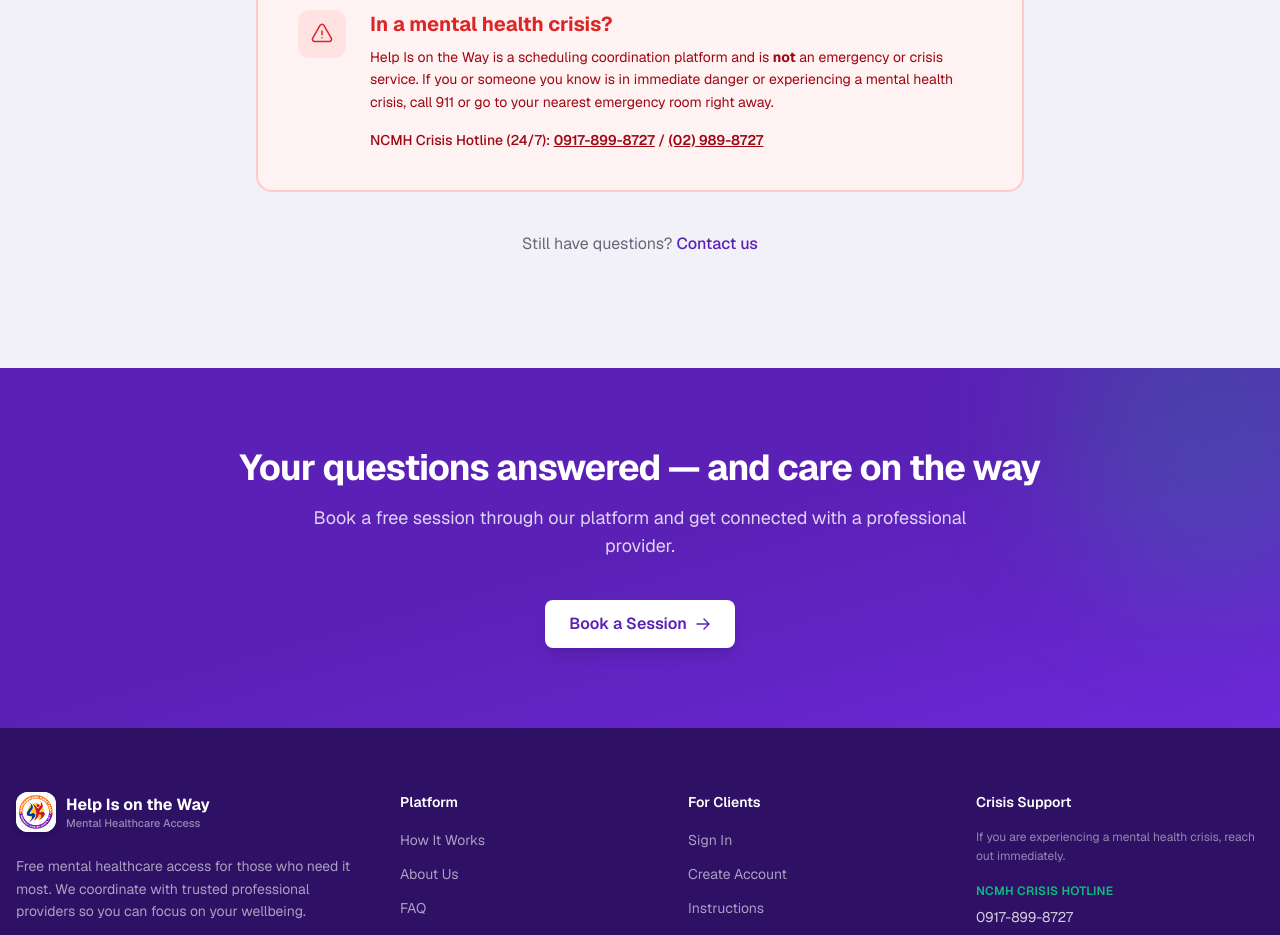
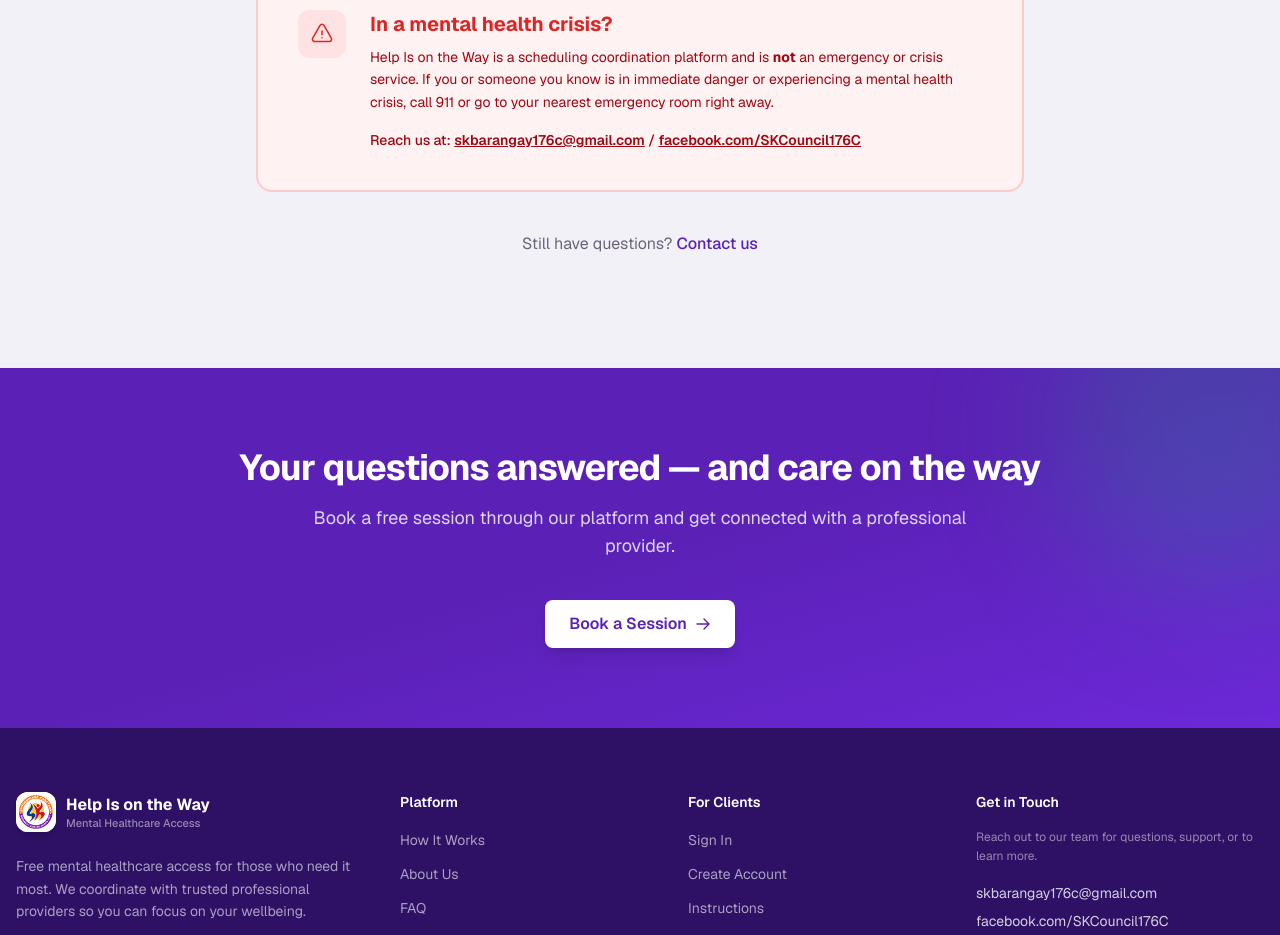
Before and after one commit to Christocker/Help-Is-on-the-Way, a Next.js app: page /faq in a window 1280 px wide. Shown: the part 1660-2595 px from the top of the page. Built offline with nearby package versions, Linux system fonts and the light colour scheme.

Commit message:
Update contact info to SK Barangay 176C email and Facebook

```diff
--- a/src/app/(public)/contact/page.tsx
+++ b/src/app/(public)/contact/page.tsx
@@ -12,13 +12,27 @@
   {
     title: "Email Support",
     description: "For general inquiries and booking support, email our team.",
-    href: "mailto:support@argaopsych.com",
-    linkText: "support@argaopsych.com",
+    href: "mailto:skbarangay176c@gmail.com",
+    linkText: "skbarangay176c@gmail.com",
     chip: "bg-primary-50 text-primary",
     border: "",
     icon: (
       <svg className="h-6 w-6" fill="none" viewBox="0 0 24 24" strokeWidth={1.5} stroke="currentColor" aria-hidden="true">
         <path strokeLinecap="round" strokeLinejoin="round" d="M21.75 6.75v10.5a2.25 2.25 0 0 1-2.25 2.25h-15a2.25 2.25 0 0 1-2.25-2.25V6.75m19.5 0A2.25 2.25 0 0 0 19.5 4.5h-15a2.25 2.25 0 0 0-2.25 2.25m19.5 0v.243a2.25 2.25 0 0 1-1.07 1.916l-7.5 4.615a2.25 2.25 0 0 1-2.36 0L3.32 8.91a2.25 2.25 0 0 1-1.07-1.916V6.75" />
+      </svg>
+    ),
+  },
+  {
+    title: "Facebook",
+    description:
+      "Follow our community on Facebook for updates, resources, and support.",
+    href: "https://www.facebook.com/SKCouncil176C",
+    linkText: "facebook.com/SKCouncil176C",
+    chip: "bg-primary-50 text-primary",
+    border: "",
+    icon: (
+      <svg className="h-6 w-6" fill="none" viewBox="0 0 24 24" strokeWidth={1.5} stroke="currentColor" aria-hidden="true">
+        <path strokeLinecap="round" strokeLinejoin="round" d="M2.25 6.75c0 8.284 6.716 15 15 15h2.25a2.25 2.25 0 0 0 2.25-2.25v-1.372c0-.516-.351-.966-.852-1.091l-4.423-1.106c-.44-.11-.902.055-1.173.417l-.97 1.293c-.282.376-.769.542-1.21.38a12.035 12.035 0 0 1-7.143-7.143c-.162-.441.004-.928.38-1.21l1.293-.97c.363-.271.527-.734.417-1.173L6.963 3.102a1.125 1.125 0 0 0-1.091-.852H4.5A2.25 2.25 0 0 0 2.25 4.5v2.25Z" />
       </svg>
     ),
   },
@@ -38,10 +52,10 @@
     title: "NCMH Crisis Hotline",
     description:
       "24/7 crisis support from the National Center for Mental Health.",
-    phone1: "0917-899-8727",
-    phone1Href: "tel:09178998727",
-    phone2: "(02) 989-8727",
-    phone2Href: "tel:028998727",
+    phone1: "skbarangay176c@gmail.com",
+    phone1Href: "mailto:skbarangay176c@gmail.com",
+    phone2: "https://www.facebook.com/SKCouncil176C",
+    phone2Href: "https://www.facebook.com/SKCouncil176C",
     chip: "bg-red-100 text-destructive",
     border: "border-red-200 bg-destructive-light",
     icon: (
--- a/src/app/(public)/faq/page.tsx
+++ b/src/app/(public)/faq/page.tsx
@@ -40,7 +40,7 @@
   {
     question: "Can I reschedule my appointment?",
     answer:
-      "Yes, you can request to reschedule your appointment. Contact us through the platform or email us at support@argaopsych.com, and our team will work with you and the provider to find a new time that works for everyone.",
+      "Yes, you can request to reschedule your appointment. Contact us through the platform or email us at skbarangay176c@gmail.com, and our team will work with you and the provider to find a new time that works for everyone.",
   },
   {
     question: "Is my information safe?",
@@ -149,13 +149,13 @@
                     nearest emergency room right away.
                   </p>
                   <p className="mt-4 text-sm font-medium text-red-800">
-                    NCMH Crisis Hotline (24/7):{" "}
-                    <a href="tel:09178998727" className="font-semibold underline hover:text-destructive">
-                      0917-899-8727
+                    Reach us at:{" "}
+                    <a href="mailto:skbarangay176c@gmail.com" className="font-semibold underline hover:text-destructive">
+                      skbarangay176c@gmail.com
                     </a>{" "}
                     /{" "}
-                    <a href="tel:028998727" className="font-semibold underline hover:text-destructive">
-                      (02) 989-8727
+                    <a href="https://www.facebook.com/SKCouncil176C" target="_blank" rel="noopener noreferrer" className="font-semibold underline hover:text-destructive">
+                      facebook.com/SKCouncil176C
                     </a>
                   </p>
                 </div>
--- a/src/app/(public)/resources/page.tsx
+++ b/src/app/(public)/resources/page.tsx
@@ -11,10 +11,10 @@
 const hotlines = [
   {
     name: "NCMH Crisis Hotline",
-    phone1: "0917-899-8727",
-    phone1Href: "tel:09178998727",
-    phone2: "(02) 989-8727",
-    phone2Href: "tel:028998727",
+    phone1: "skbarangay176c@gmail.com",
+    phone1Href: "mailto:skbarangay176c@gmail.com",
+    phone2: "https://www.facebook.com/SKCouncil176C",
+    phone2Href: "https://www.facebook.com/SKCouncil176C",
     description: "National Center for Mental Health 24/7 crisis support hotline.",
     icon: (
       <svg className="h-6 w-6" fill="none" viewBox="0 0 24 24" strokeWidth={1.5} stroke="currentColor" aria-hidden="true">
--- a/src/components/layout/PublicFooter.tsx
+++ b/src/components/layout/PublicFooter.tsx
@@ -57,22 +57,19 @@
           ))}
 
           <div>
-            <h3 className="text-sm font-semibold text-white">Crisis Support</h3>
+            <h3 className="text-sm font-semibold text-white">Get in Touch</h3>
             <p className="mt-4 text-xs text-white/50 leading-relaxed">
-              If you are experiencing a mental health crisis, reach out immediately.
+              Reach out to our team for questions, support, or to learn more.
             </p>
             <div className="mt-4 space-y-2 text-sm">
-              <p className="text-xs font-semibold uppercase tracking-wide text-accent-light">
-                NCMH Crisis Hotline
-              </p>
               <p>
-                <a href="tel:09178998727" className="text-white/80 transition-colors hover:text-white">
-                  0917-899-8727
+                <a href="mailto:skbarangay176c@gmail.com" className="text-white/80 transition-colors hover:text-white">
+                  skbarangay176c@gmail.com
                 </a>
               </p>
               <p>
-                <a href="tel:028998727" className="text-white/80 transition-colors hover:text-white">
-                  (02) 989-8727
+                <a href="https://www.facebook.com/SKCouncil176C" target="_blank" rel="noopener noreferrer" className="text-white/80 transition-colors hover:text-white">
+                  facebook.com/SKCouncil176C
                 </a>
               </p>
             </div>
--- a/src/components/layout/SupportSection.tsx
+++ b/src/components/layout/SupportSection.tsx
@@ -2,20 +2,22 @@
   return (
     <div className="text-xs text-white/50">
       <p className="mb-1.5 text-white/60 font-medium">Do you need help?</p>
-      <p className="mb-0.5">NCMH Crisis Hotline</p>
       <p className="mb-0.5">
-        <a href="tel:09178998727" className="hover:text-white/80 transition-colors">
-          0917-899-8727
-        </a>
-      </p>
-      <p className="mb-0.5">
-        <a href="tel:028998727" className="hover:text-white/80 transition-colors">
-          (02) 989-8727
+        <a
+          href="mailto:skbarangay176c@gmail.com"
+          className="hover:text-white/80 transition-colors underline"
+        >
+          skbarangay176c@gmail.com
         </a>
       </p>
       <p>
-        <a href="mailto:support@argaopsych.com" className="hover:text-white/80 transition-colors underline">
-          support@argaopsych.com
+        <a
+          href="https://www.facebook.com/SKCouncil176C"
+          target="_blank"
+          rel="noopener noreferrer"
+          className="hover:text-white/80 transition-colors underline"
+        >
+          facebook.com/SKCouncil176C
         </a>
       </p>
     </div>
```
